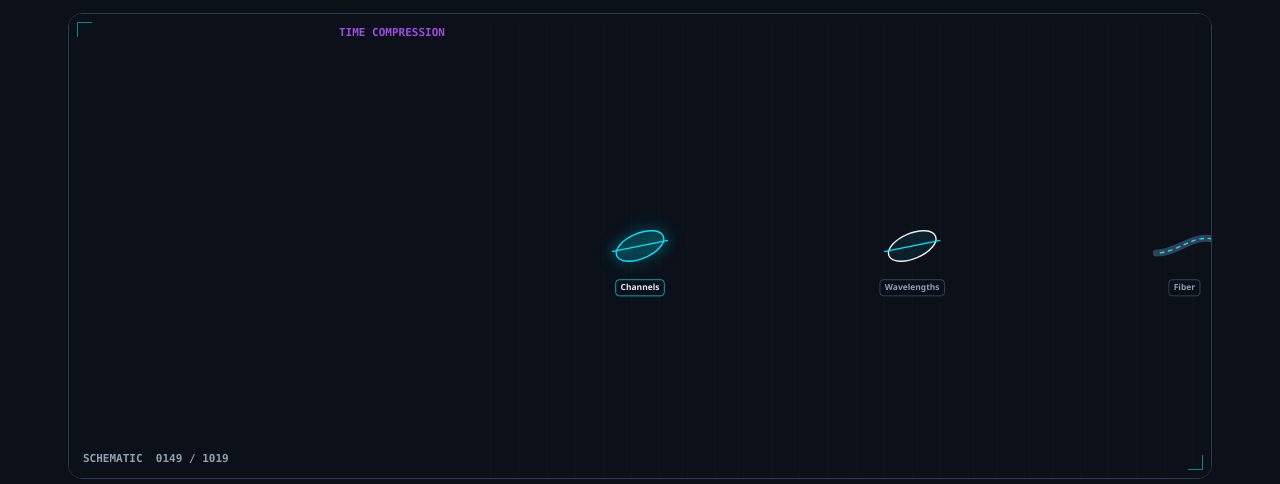
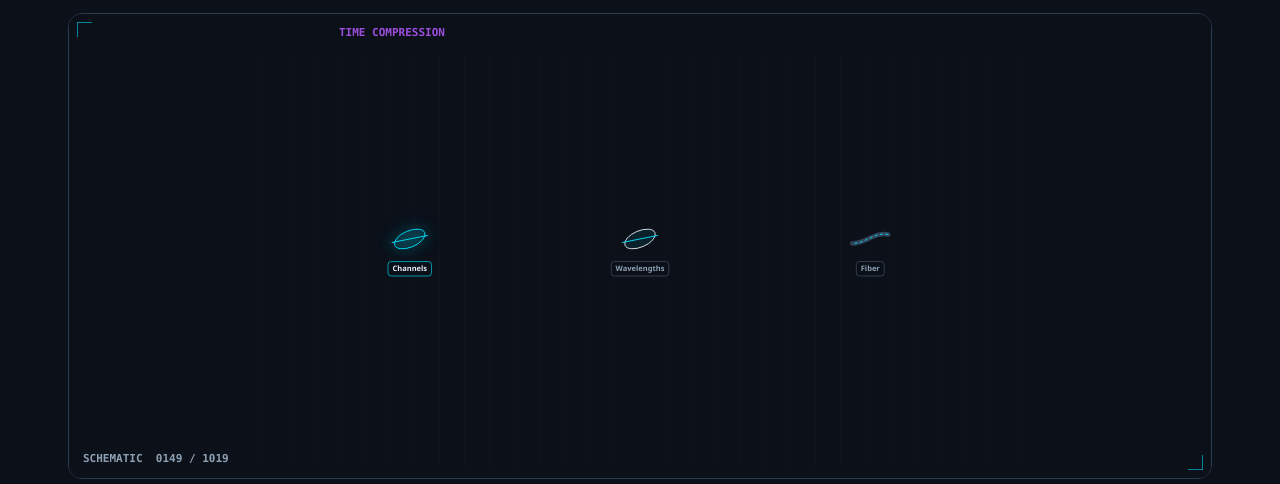
Before and after one commit to mizcausevic-dev/dwdm-optical-transport-link-explainer, a plain HTML site: page index.html in a window 1280 px wide. Shown: the part 310-794 px from the top of the page. Drawn offline with Linux system fonts and the light colour scheme.

```diff
--- a/engine.js
+++ b/engine.js
@@ -1141,15 +1141,7 @@
     }
     var a = cen(prev);
     var b = cen(nodes);
-    var e = si === 0 ? smooth(Math.min(1, local / 0.45)) : smooth(Math.min(1, local / 0.32));
-    var z1 = si === 4 ? 1.02 : 1.12;
-    var z0 = si === 0 ? 1.0 : 1.06;
-    return {
-      x: a.x + (b.x - a.x) * e,
-      y: a.y + (b.y - a.y) * e,
-      z: z0 + (z1 - z0) * e,
-      si: si
-    };
+    return { x: 0.5, y: 0.48, z: 1, si: si };
   }
 
   function drawSilhouette(ctx, kind) {
@@ -1195,15 +1187,17 @@
 
   function drawLabel(ctx, node, p, on) {
     ctx.font = "600 12px ui-sans-serif, Segoe UI, sans-serif";
-    var lines = wrap(ctx, node.label, 148);
+    var lines = wrap(ctx, node.label, 128);
     var w = 0;
     var i;
     for (i = 0; i < lines.length; i++) w = Math.max(w, ctx.measureText(lines[i]).width);
-    w = Math.min(156, w + 14);
+    w = Math.min(136, w + 14);
     var h = lines.length * 15 + 8;
+    var above = node.y < 0.45;
     var lx = p.x - w / 2;
-    var ly = p.y + 48;
-    if (ly + h > 680) ly = p.y - 48 - h;
+    var ly = above ? p.y - 28 - h : p.y + 36;
+    if (lx < 28) lx = 28;
+    if (lx + w > 1172) lx = 1172 - w;
     ctx.fillStyle = "rgba(11,16,25,.86)";
     roundRect(ctx, lx, ly, w, h, 5);
     ctx.fill();
@@ -1257,6 +1251,7 @@
     var accent = roleColor(node.role);
     ctx.save();
     ctx.translate(p.x, p.y);
+    ctx.scale(0.72, 0.72);
     if (on) {
       ctx.shadowColor = accent;
       ctx.shadowBlur = 16;
```
Also changed, not shown: index.html (+1 -1 lines), scene.json (+5 -5 lines).
